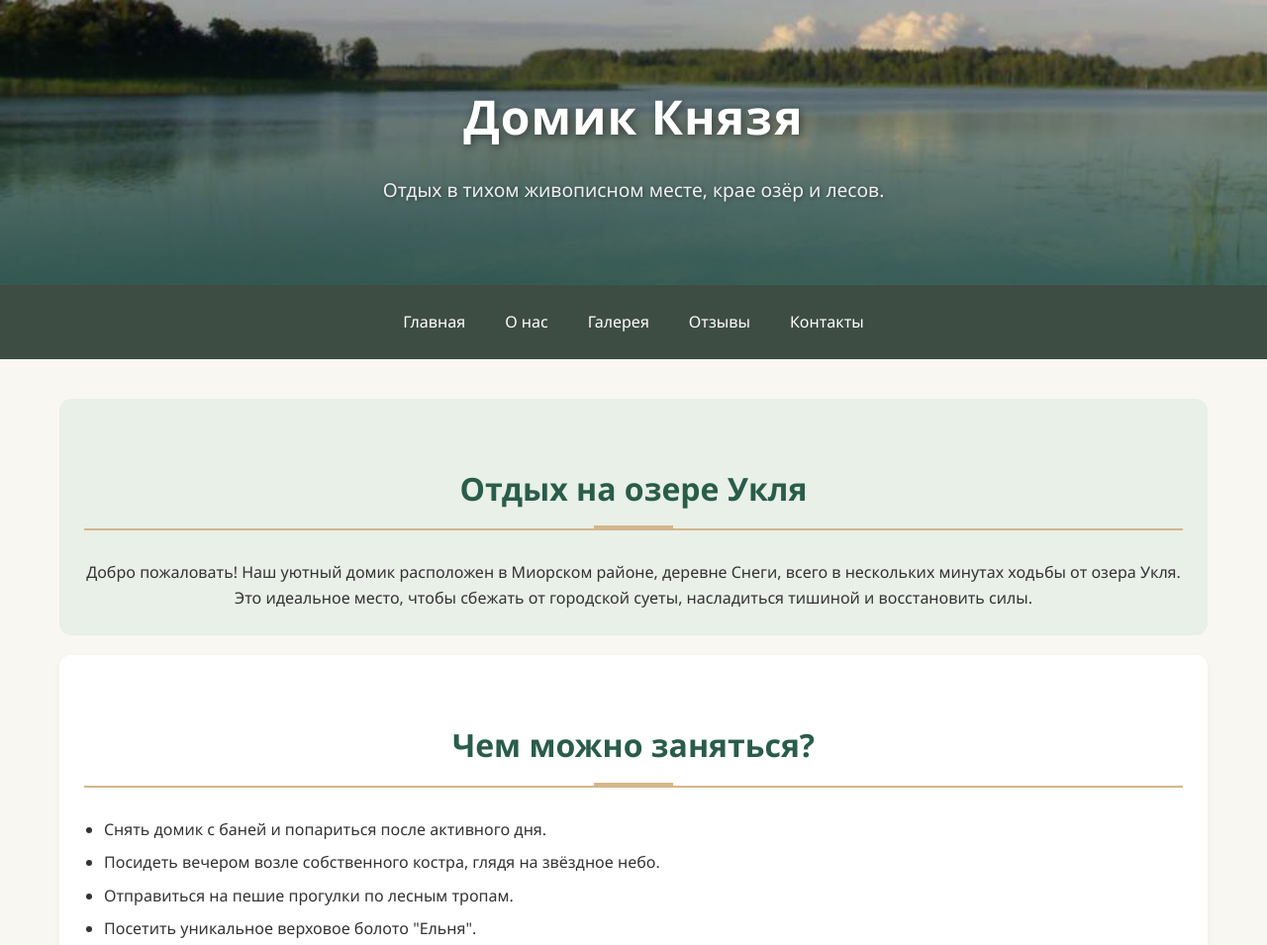
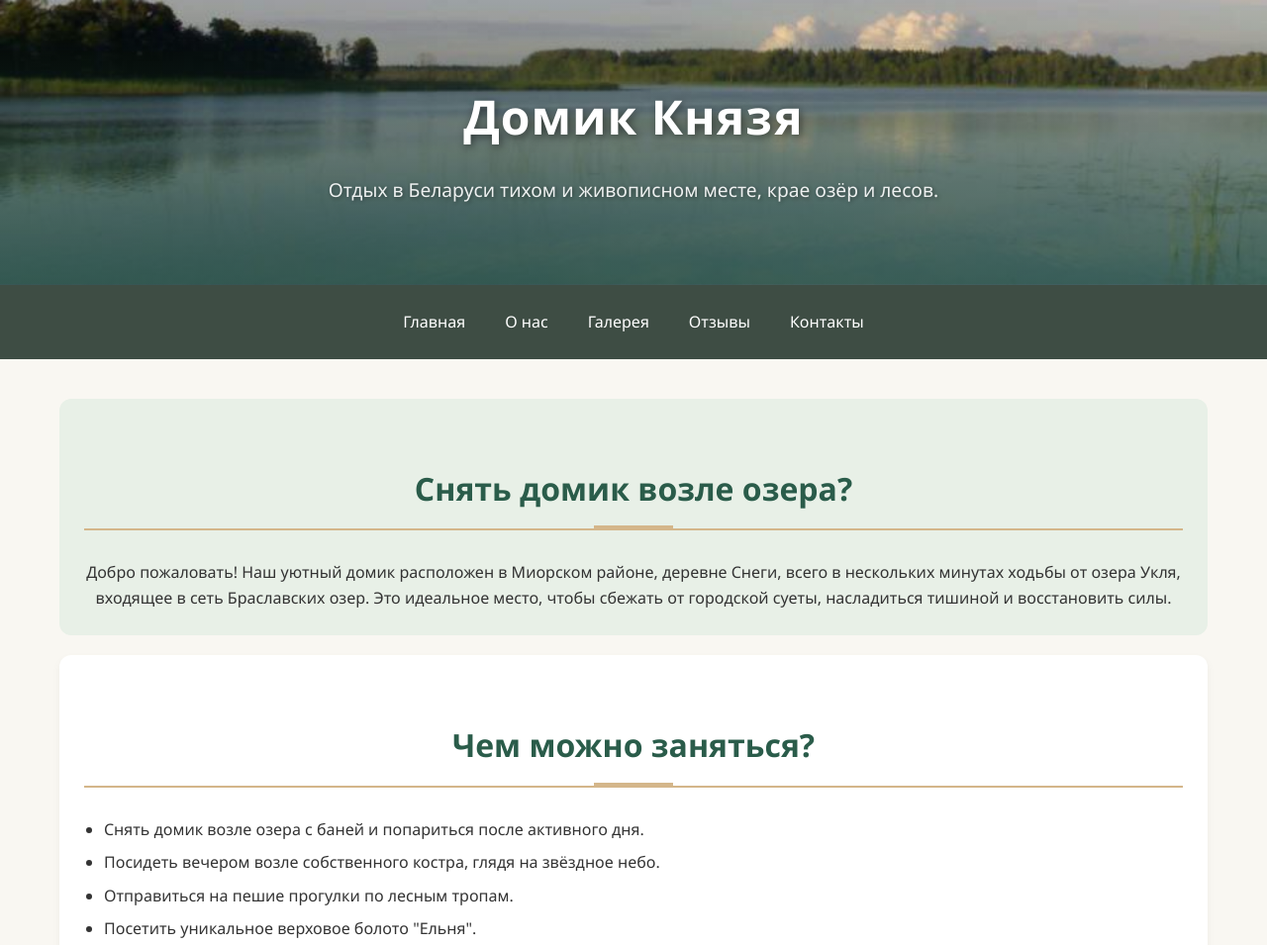
Before and after one commit to MoiseevGennadii/domikknyazya2, a plain HTML site: page index.html in a window 1280 px wide. Shown: the top 955 px of the page at 99% size. Drawn offline with Linux system fonts and the light colour scheme.

Commit message:
новые тайтлы

```diff
--- a/index.html
+++ b/index.html
@@ -28,7 +28,7 @@
     <meta name="twitter:description" content="Снимите домик с баней. Рыбалка, лес, баня, костер. Отдых в Беларуси.">
     <meta name="twitter:image" content="https://domikknyazya.vercel.app/img/og-image.jpg">
 
-    <title>Домик Князя | Снять домик для отдыха в витебской области на озере</title>
+    <title>Отдых на Браславских озерах | Агроусадьба Витебская область</title>
 
     <!-- Yandex.Metrika counter -->
     <script type="text/javascript">
@@ -59,7 +59,7 @@
 <body>
     <header>
         <h1>Домик Князя</h1>
-        <p>Отдых в тихом живописном месте, крае озёр и лесов.</p>
+        <p>Отдых в Беларуси тихом и живописном месте, крае озёр и лесов.</p>
     </header>
 
     <nav>
@@ -71,17 +71,16 @@
     </nav>
 
     <main>
-        <section class="hero">
-            <h2>Отдых на озере Укля</h2>
+        <section class="hero"><h2>Снять домик возле озера?</h2>
             <p>Добро пожаловать! Наш уютный домик расположен в Миорском районе, деревне Снеги, всего в нескольких
-                минутах ходьбы от озера Укля. Это идеальное место, чтобы сбежать от городской суеты, насладиться тишиной
+                минутах ходьбы от озера Укля, входящее в сеть Браславских озер. Это идеальное место, чтобы сбежать от городской суеты, насладиться тишиной
                 и восстановить силы.</p>
         </section>
 
         <section class="activities">
             <h2>Чем можно заняться?</h2>
             <ul>
-                <li>Снять домик с баней и попариться после активного дня.</li>
+                <li>Снять домик возле озера с баней и попариться после активного дня.</li>
                 <li>Посидеть вечером возле собственного костра, глядя на звёздное небо.</li>
                 <li>Отправиться на пешие прогулки по лесным тропам.</li>
                 <li>Посетить уникальное верховое болото "Ельня".</li>
```
Also changed, not shown: reviews.html (+1 -1 lines).
